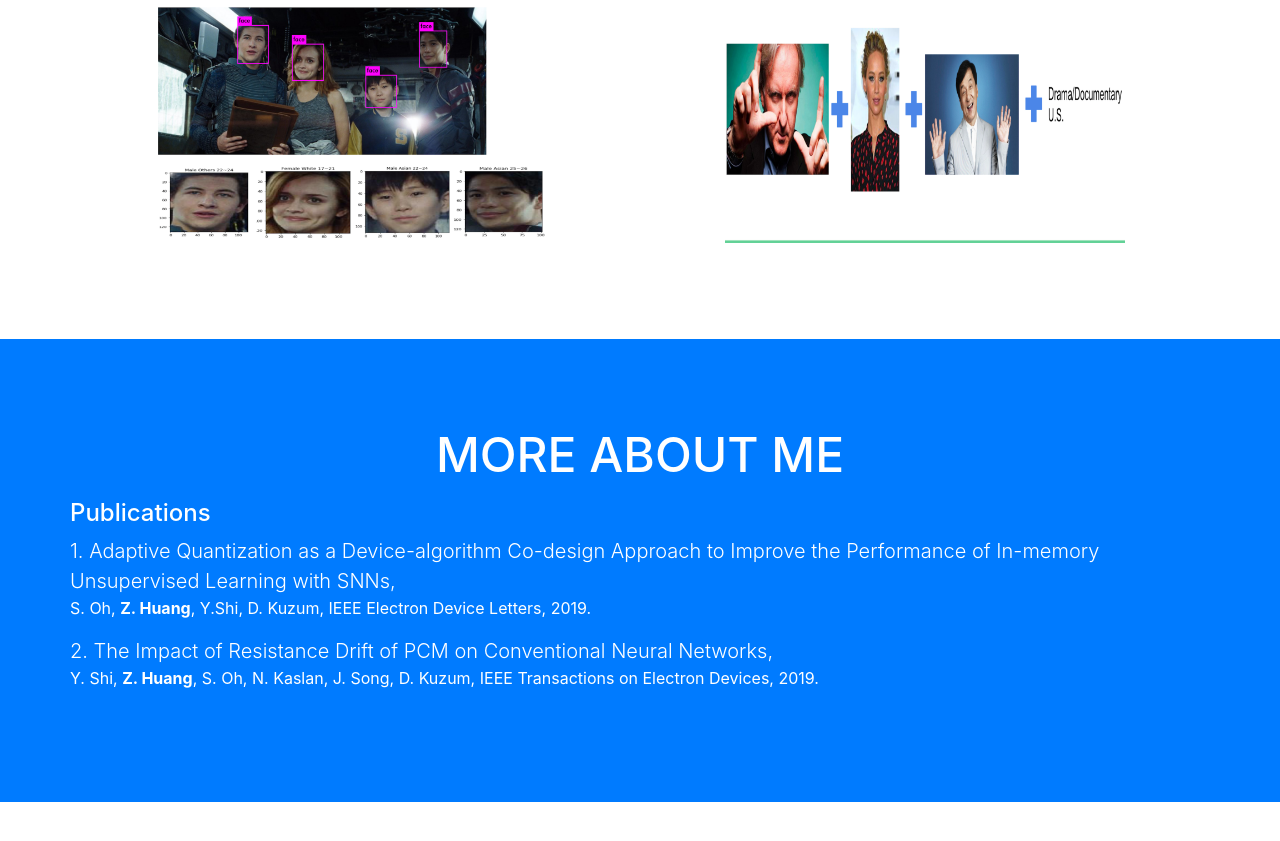
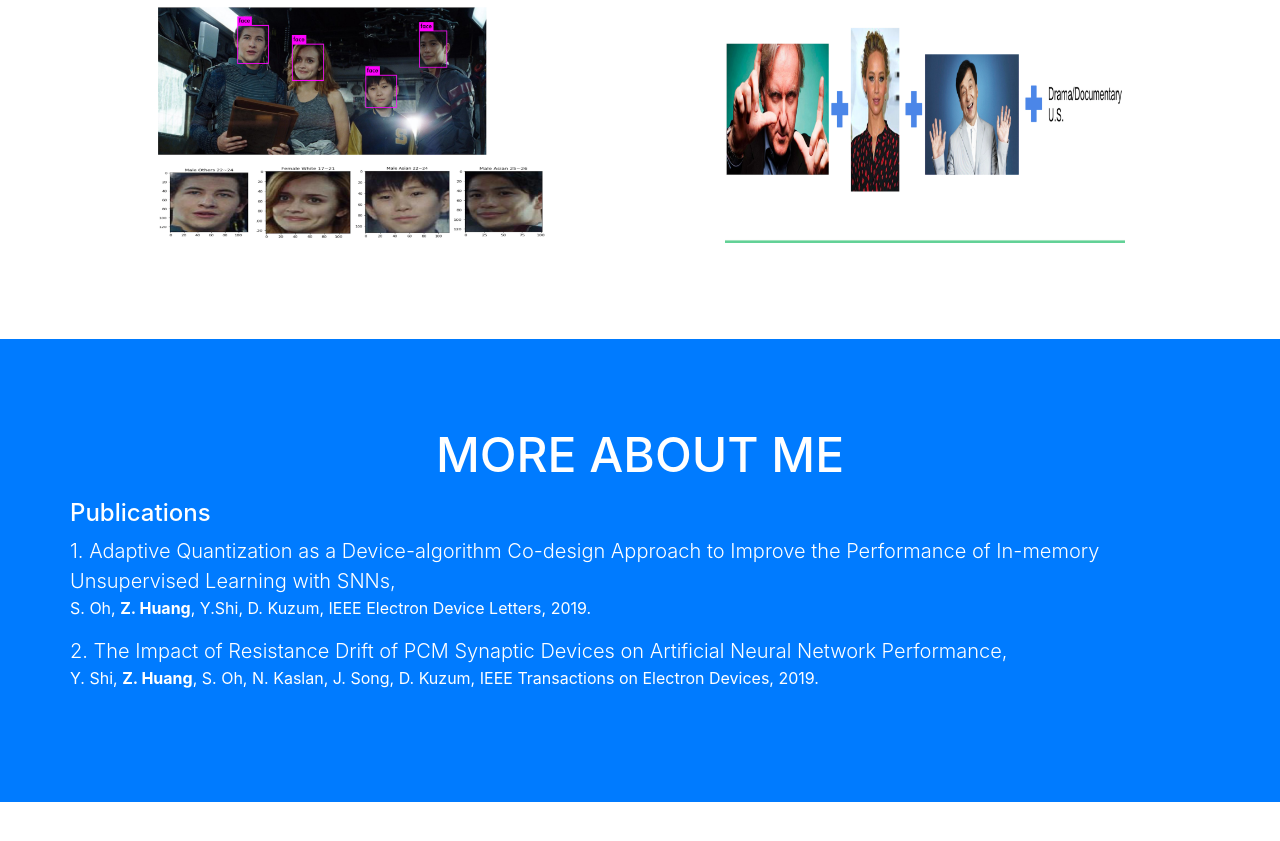
Before and after one commit to cassieHuanghahaha/cassiehuanghahaha.github.io, a website with bundled scripts: page index.html in a window 1280 px wide. Shown: the part 1133-1974 px from the top of the page. Built offline with nearby package versions, Linux system fonts and the light colour scheme; files whose address does not match are found by name.

Commit message:
small revision on more about me

```diff
--- a/index.html
+++ b/index.html
@@ -169,7 +169,7 @@
          S. Oh, <b>Z. Huang</b>, Y.Shi, D. Kuzum, IEEE Electron Device Letters, 2019.
         </p>
          <a class="lead text-white" target="_blank" href="https://ieeexplore.ieee.org/document/8753712">
-          2. The Impact of Resistance Drift of PCM on Conventional Neural Networks,
+          2. The Impact of Resistance Drift of PCM Synaptic Devices on Artificial Neural Network Performance,
         </a>
         <p>
         Y. Shi, <b>Z. Huang</b>, S. Oh, N. Kaslan, J. Song, D. Kuzum, IEEE Transactions on Electron Devices, 2019.
```
